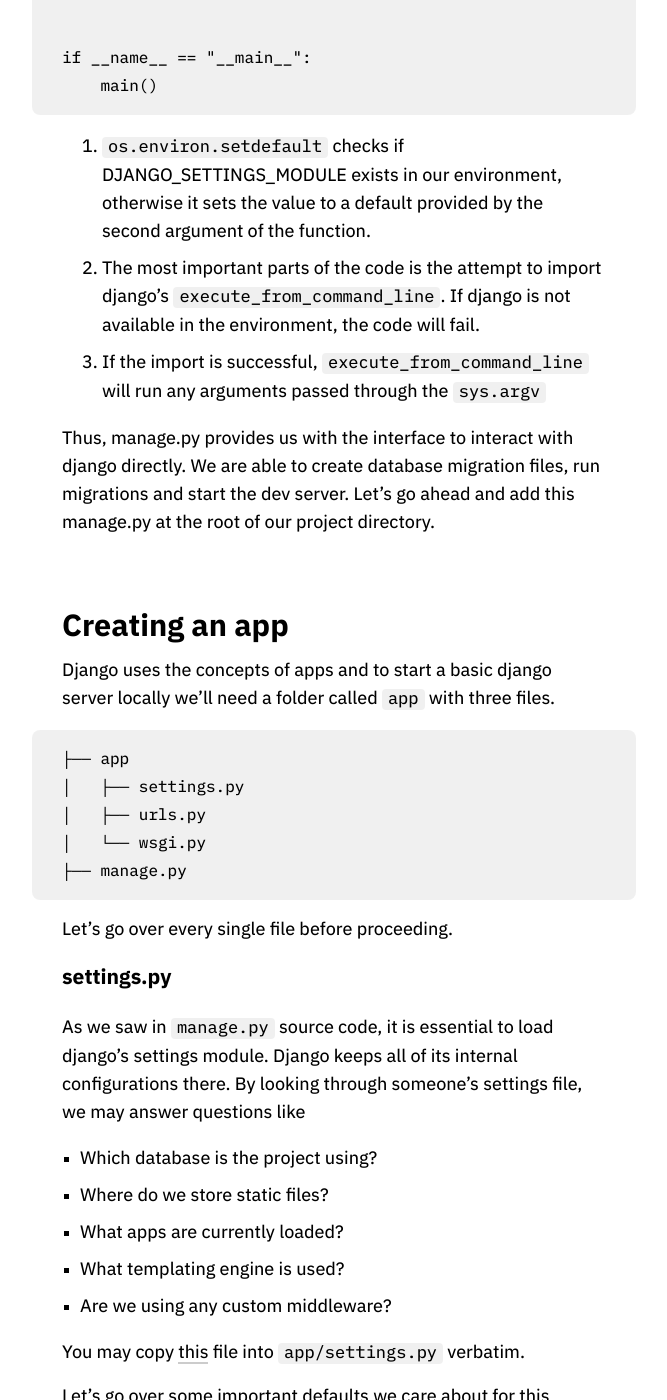
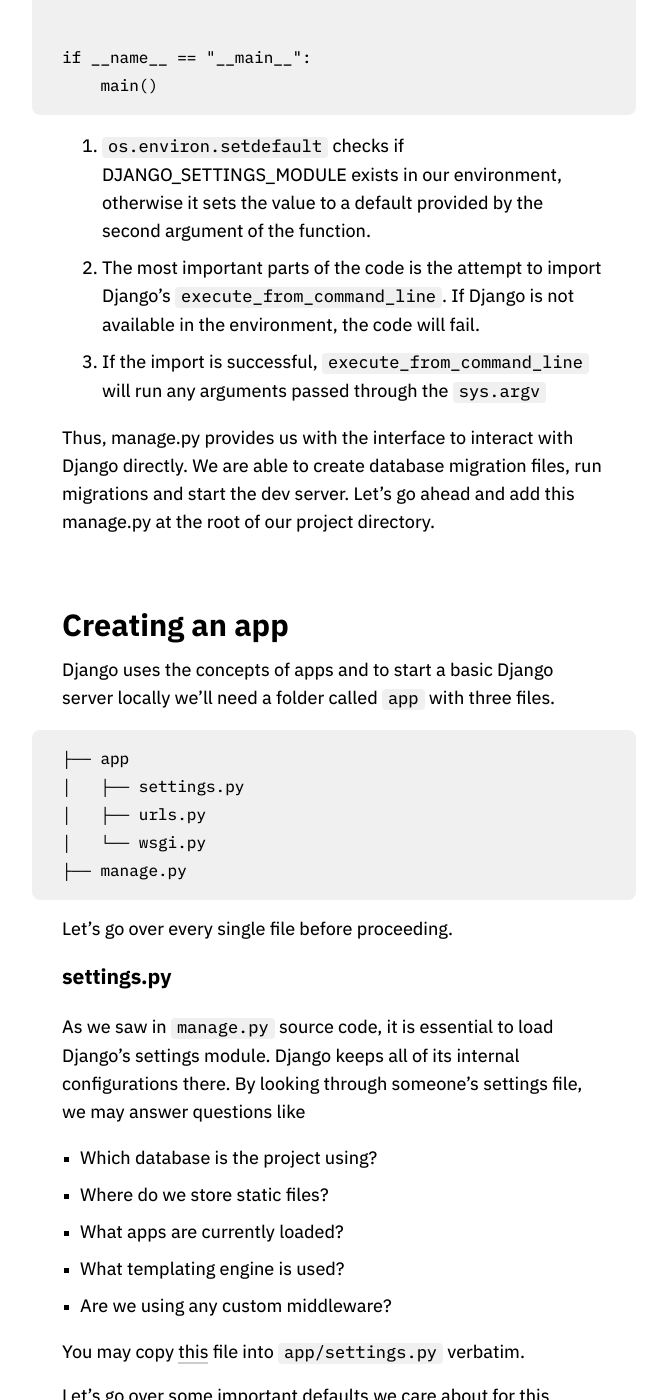
Before and after one commit to kistanovdev/kistanovdev.github.io, a Jekyll site: the page built from _posts/2024-05-12-django-tutorial-url-shortner.md, in a window 1280 px wide and 1400 px high, scrolled down 1931 px. Shown: the whole window, without its empty margins (307-974 px from the left). Built offline with Jekyll 4.4.1, drawn with Linux system fonts in a browser that asks for light colours; some of the changed text lies outside the part shown.

Commit message:
add a new TIL

````diff
--- a/_posts/2024-05-12-django-tutorial-url-shortner.md
+++ b/_posts/2024-05-12-django-tutorial-url-shortner.md
@@ -29,16 +29,16 @@
 git init # start a git project
 python3 -m venv venv # start a virtual environment
 source venv/bin/activate # enter our virtual environment
-pip install django # installed the latest version of Django
+pip install Django # installed the latest version of Django
 ```
 
 ### Project Structure
-By default, django provides commands like `startproject` or `startapp`. As they run, they
+By default, Django provides commands like `startproject` or `startapp`. As they run, they
 create a lot of non-obvious files/setups for beginners. Let's not run those and instead
 add each file as we go and try to understand what is happening behind the scenes.
 
 ### manage.py
-At the root of every project lies `manage.py` file. It is autogenerated by the django setup. Let's take a closer
+At the root of every project lies `manage.py` file. It is autogenerated by the Django setup. Let's take a closer
 look at it. I've removed some text to make it more readable.
 ```python
 #!/usr/bin/env python
@@ -49,7 +49,7 @@
 def main():
     os.environ.setdefault("DJANGO_SETTINGS_MODULE", "config.settings.dev")
     try:
-        from django.core.management import execute_from_command_line
+        from Django.core.management import execute_from_command_line
     except ImportError as exc:
         raise ImportError(
             "Can't import Django!"
@@ -63,19 +63,18 @@
 1. `os.environ.setdefault` checks if DJANGO_SETTINGS_MODULE exists in our
 environment, otherwise it sets the value to a default provided by the second
 argument of the function.
-2. The most important parts of the code is the attempt to import django's
-`execute_from_command_line`. If django is not available in the environment,
+2. The most important parts of the code is the attempt to import Django's
+`execute_from_command_line`. If Django is not available in the environment,
 the code will fail.
 3. If the import is successful, `execute_from_command_line` will run any arguments
 passed through the `sys.argv`
 
-Thus, manage.py provides us with the interface to interact with django directly.
+Thus, manage.py provides us with the interface to interact with Django directly.
 We are able to create database migration files, run migrations and start the dev server.
 Let's go ahead and add this manage.py at the root of our project directory.
 
 # Creating an app
-Django uses the concepts of apps and to start a basic
-django server locally we'll need a folder called `app` with three files.
+Django uses the concepts of apps and to start a basic Django server locally we'll need a folder called `app` with three files.
 ```text
 ├── app
 │   ├── settings.py
@@ -86,8 +85,7 @@
 Let's go over every single file before proceeding.
 
 ### settings.py
-As we saw in `manage.py` source code, it is essential to load
-django's settings module. Django keeps all of its internal configurations
+As we saw in `manage.py` source code, it is essential to load Django's settings module. Django keeps all of its internal configurations
 there. By looking through someone's settings file, we may answer questions like
 - Which database is the project using?
 - Where do we store static files?
@@ -105,7 +103,7 @@
 
 3. `ROOT_URLCONF` section tells us which file will be responsible for routing the urls at the top level.
 
-4. `INSTALLED_APPS` will contain a list of native django apps, your own apps and third-party software
+4. `INSTALLED_APPS` will contain a list of native Django apps, your own apps and third-party software
 like `djangorestframework` which you will work for if you want to build a robust API server in Django.
 
 Sections like `MIDDLEWARE` and `TEMPLATES` are too advanced for the purpose of this tutorial.
@@ -113,17 +111,16 @@
 
 ### urls.py
 ```python
-from django.contrib import admin
-from django.urls import path
+from Django.contrib import admin
+from Django.urls import path
 
 urlpatterns = [
     path('admin/', admin.site.urls),
 ]
 ```
-The `urls.py` file tells our django server how to route any request.
-If you go to `mywebsite.com/abcdef`,
-django will read the `abcdef` part and route you to a correct `view`.
-If those routes/pages do not exist, django will appropriately route you to a 404 page.
+The `urls.py` file tells our Django server how to route any request.
+If you go to `mywebsite.com/abcdef`,  Django will read the `abcdef` part and route you to a correct `view`.
+If those routes/pages do not exist, Django will appropriately route you to a 404 page.
 
 ### wsgi.py
 WSGI stands for Web Server Gateway Interface.
@@ -136,14 +133,14 @@
 
 ```python3
 import os
-from django.core.wsgi import get_wsgi_application
+from Django.core.wsgi import get_wsgi_application
 os.environ.setdefault('DJANGO_SETTINGS_MODULE', 'app.settings')
 application = get_wsgi_application()
 ```
 
-# Part 2 Understanding Django ORM
+# Part 2: Understanding Django ORM
 
-Now that we have our barebones django setup, let's run the server.
+Now that we have our barebones Django setup, let's run the server.
 
 Run `python3 manage.py runserver` and notice that the following happened:
 
@@ -189,3 +186,40 @@
 to paste a link and get a short version of their url. A user cannot paste an invalid link.
 2. Upon success, the user will be presented with a short version of their url.
 3. If the user decides to go through the url, the server will forward the user to a correct place.
+
+So, our plan will be
+1. Add our html pages
+2. Design the schema for the url lookup table
+3. Design the landing page view, success view and redirect views
+
+### templates folder
+
+So far we have 5 files in our Django server. Let's add two more.
+Create a folder called `templates` under the `app` and add two files:
+`landing_page.html` and `success.html`. Let's go ahead and paste the minimum
+required to render an html document into both files.
+```
+<!DOCTYPE html>
+<html>
+<body>
+</body>
+</html>
+```
+
+### managing views
+
+Now we arrive at a very important concept in Django, the `views`. Django follows a
+[MVC Design Pattern](https://en.wikipedia.org/wiki/Model%E2%80%93view%E2%80%93controller).
+Let's add our first django view called landing page. I will add some basic types
+
+```python3
+from django.shortcuts import render
+from django.http import HttpRequest, HttpResponse
+def landing_page_view(request: HttpRequest) -> HttpResponse:
+    return render(request, template_name="landing_page.html")
+```
+Please note 3 new concepts.
+1. `render` function from `django.shortcuts` provides a convenient way
+of rendering an html file.
+2. Our function takes a request object of type `HttpRequest`. It contains all information
+related to the http request.
````
Also changed, not shown: other parts of _posts/2024-05-12-django-tutorial-url-shortner.md (+7 -7 lines).
